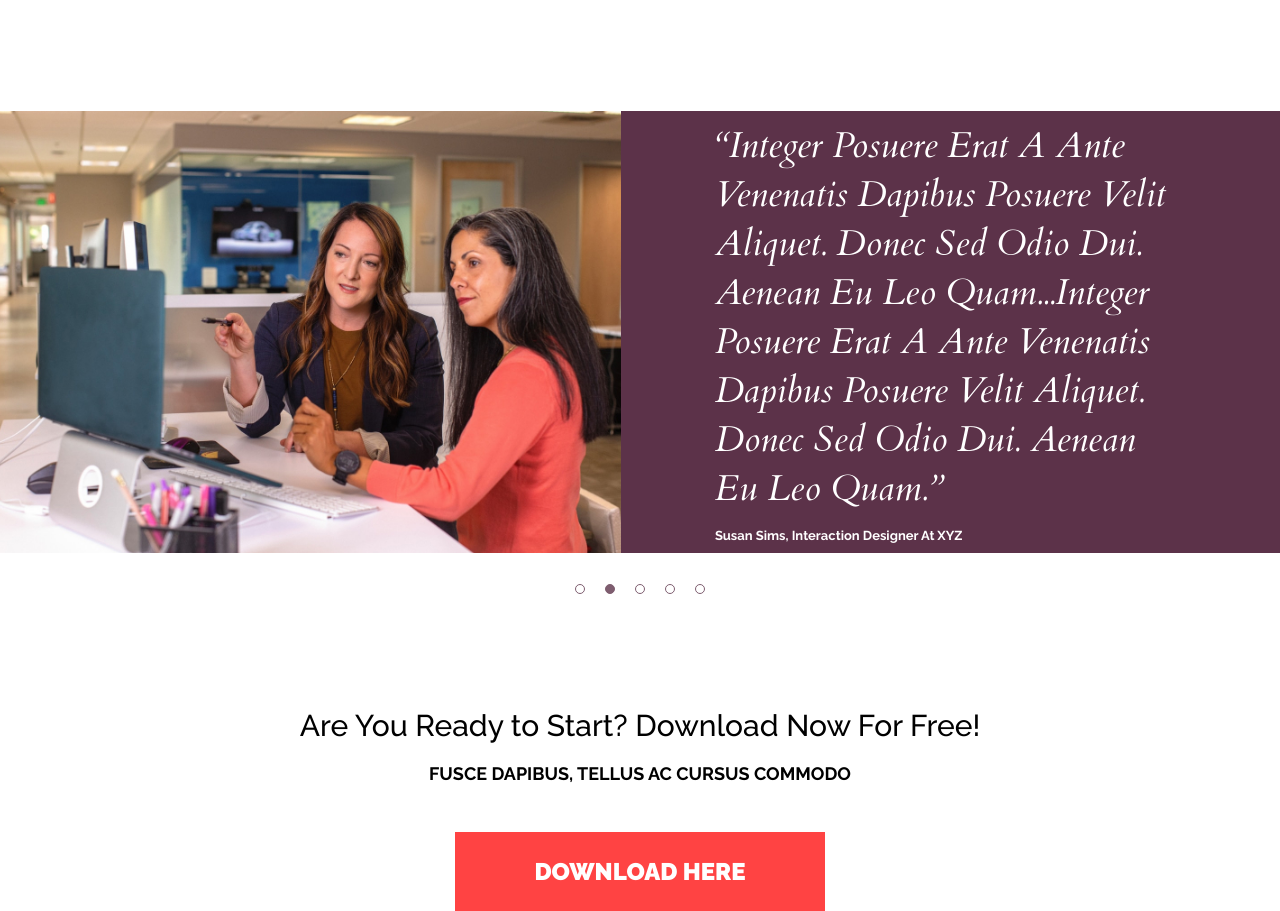
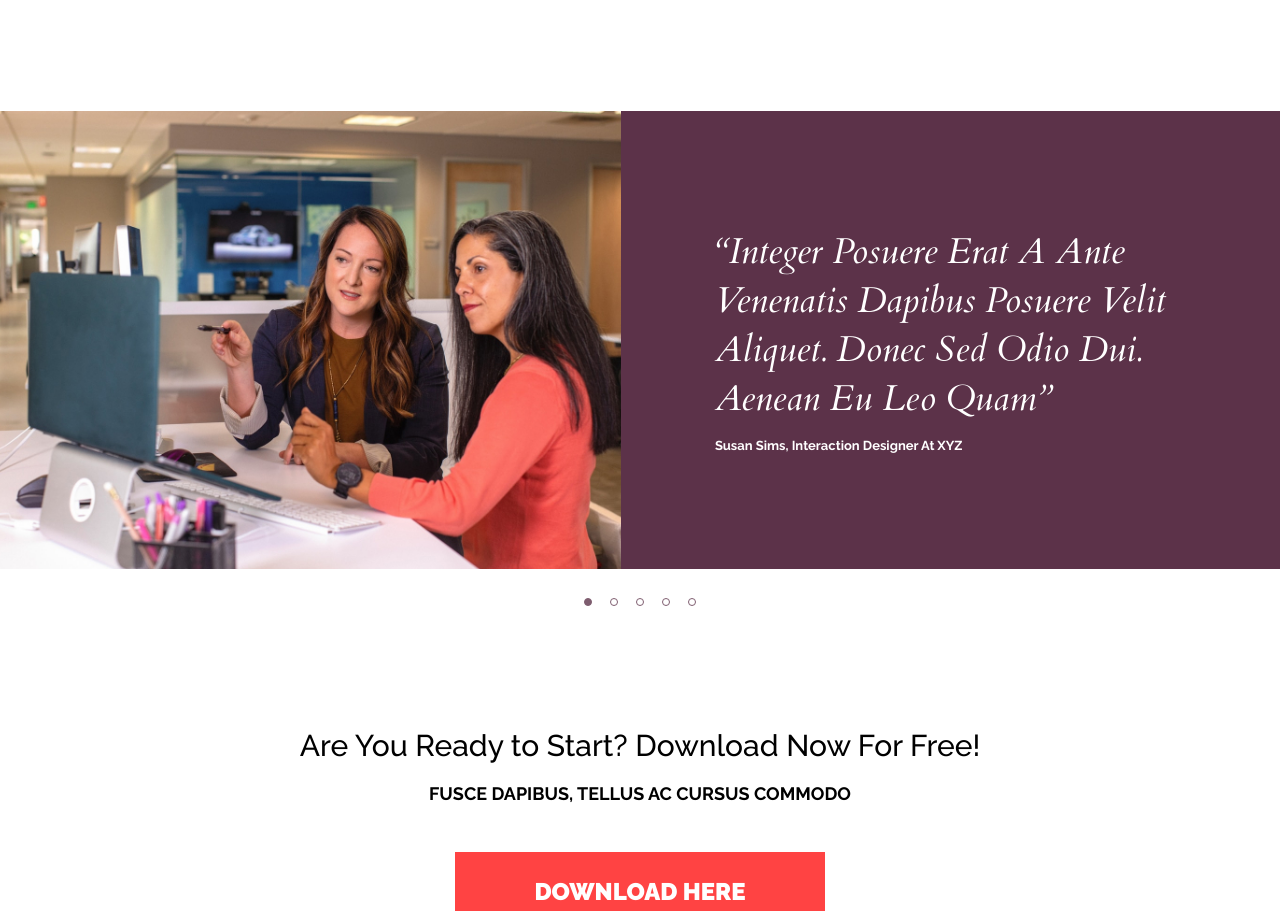
Before and after one commit to vadimbabich7/babich7, a website built with Parcel: page src/index.html in a window 1280 px wide. Shown: the part 3080-3991 px from the top of the page. Built offline with nearby package versions, Linux system fonts and the light colour scheme.

Commit message:
feat(maket-2): add slider in maket-2

```diff
--- a/src/index.html
+++ b/src/index.html
@@ -7,6 +7,7 @@
     <meta charset="UTF-8">
     <meta name="viewport" content="width=device-width, initial-scale=1.0">
     <title>ActiveBox</title>
+    <link rel="stylesheet" href="https://cdn.jsdelivr.net/npm/swiper@10/swiper-bundle.min.css" />
     <link rel="stylesheet" href="styles/style.scss">
 </head>
 <body>
@@ -327,13 +328,73 @@
             </article>
         </div>
     </div>
-    <div class="slider">
+    <div class="swiper slider-block">
+        <div class="swiper-wrapper">
+            <div class="swiper-slide slider">
+                <div class="slider__photo">
+                    <img class="slider__img" src="img/bg-woman.jpg" alt="background-woman">
+                </div>
+                <div class="slider__background">
+                    <div class="slider__text">
+                        <h2 class="slider__slogan">“Integer posuere erat a ante venenatis dapibus posuere velit aliquet. Donec sed odio dui. Aenean eu leo quam”</h2>
+                        <p class="slider__name">Susan Sims, Interaction Designer at XYZ</p>
+                    </div>
+                </div>
+            </div>
+            <div class="swiper-slide slider">
+                <div class="slider__photo">
+                    <img class="slider__img" src="img/bg-woman.jpg" alt="background-woman">
+                </div>
+                <div class="slider__background">
+                    <div class="slider__text">
+                        <h2 class="slider__slogan">“Integer posuere erat a ante venenatis dapibus posuere velit aliquet. Donec sed odio dui. Aenean eu leo quam”</h2>
+                        <p class="slider__name">Susan Sims, Interaction Designer at XYZ</p>
+                    </div>
+                </div>
+            </div>
+            <div class="swiper-slide slider">
+                <div class="slider__photo">
+                    <img class="slider__img" src="img/bg-woman.jpg" alt="background-woman">
+                </div>
+                <div class="slider__background">
+                    <div class="slider__text">
+                        <h2 class="slider__slogan">“Integer posuere erat a ante venenatis dapibus posuere velit aliquet. Donec sed odio dui. Aenean eu leo quam”</h2>
+                        <p class="slider__name">Susan Sims, Interaction Designer at XYZ</p>
+                    </div>
+                </div>
+            </div>
+            <div class="swiper-slide slider">
+                <div class="slider__photo">
+                    <img class="slider__img" src="img/bg-woman.jpg" alt="background-woman">
+                </div>
+                <div class="slider__background">
+                    <div class="slider__text">
+                        <h2 class="slider__slogan">“Integer posuere erat a ante venenatis dapibus posuere velit aliquet. Donec sed odio dui. Aenean eu leo quam”</h2>
+                        <p class="slider__name">Susan Sims, Interaction Designer at XYZ</p>
+                    </div>
+                </div>
+            </div>
+            <div class="swiper-slide slider">
+                <div class="slider__photo">
+                    <img class="slider__img" src="img/bg-woman.jpg" alt="background-woman">
+                </div>
+                <div class="slider__background">
+                    <div class="slider__text">
+                        <h2 class="slider__slogan">“Integer posuere erat a ante venenatis dapibus posuere velit aliquet. Donec sed odio dui. Aenean eu leo quam”</h2>
+                        <p class="slider__name">Susan Sims, Interaction Designer at XYZ</p>
+                    </div>
+                </div>
+            </div>
+        </div>
+        <div class="swiper-pagination "></div>
+    </div>
+    <!-- <div class="slider">
         <div class="slider__photo">
             <img class="slider__img" src="img/bg-woman.jpg" alt="background-woman">
         </div>
         <div class="slider__background">
             <div class="slider__text">
-                <h2 class="slider__slogan">“Integer posuere erat a ante venenatis dapibus posuere velit aliquet. Donec sed odio dui. Aenean eu leo quam...Integer posuere erat a ante venenatis dapibus posuere velit aliquet. Donec sed odio dui. Aenean eu leo quam.”</h2>
+                <h2 class="slider__slogan">“Integer posuere erat a ante venenatis dapibus posuere velit aliquet. Donec sed odio dui. Aenean eu leo quam”</h2>
                 <p class="slider__name">Susan Sims, Interaction Designer at XYZ</p>
             </div>
         </div>
@@ -344,7 +405,7 @@
             <li class="slider__item"></li>
             <li class="slider__item"></li>
         </ul>
-    </div>
+    </div> -->
     <div class="download">
         <article class="container">
             <h2 class="download__title">Are You Ready to Start? Download Now For Free!</h2>
@@ -397,5 +458,16 @@
                 Made with <span class="footer__signature_span">by Kamal Chaneman</span></p></div>
         </div>
     </footer>
+    <script src="https://cdn.jsdelivr.net/npm/swiper@10/swiper-bundle.min.js"></script>
+
+    <script>
+        var swiper = new Swiper(".slider-block", {
+          pagination: {
+            el: ".swiper-pagination",
+            clickable: true,
+          },
+        });
+      </script>
+
 </body>
 </html>
--- a/src/styles/style.scss
+++ b/src/styles/style.scss
@@ -16,6 +16,7 @@
     padding: 25px;
     border-style: none;
     cursor: pointer;
+    transition: box-shadow 0.5s linear;
 
     @media (max-width:1024px){
         max-width: 313px;
@@ -150,8 +151,8 @@
         }
 
         &:active {
-            color: #E71414;
-            border-bottom: 3px solid #E71414;
+            color: #dbe98d;
+            border-bottom: 3px solid #dbe98d;
         }
     }
 
@@ -567,35 +568,42 @@
 
     &__media{
         @include media();
-        // list-style: none;
-        // display: flex;
-        // column-gap: 5px;
+    }
+}
 
-        // &_link{
-        //     width: 32px;
-        //     height: 32px;
-        //     border: 1px solid #C6CBCD;
-        //     display: flex;
-        //     justify-content: center;
-        //     align-items: center;
-        //     transition: background 0.3s linear;
+.swiper{
+    margin-bottom: 114px;
+    padding-bottom: 45px;
 
-        //     &:hover{
-        //         background-color: #e26464;
-        //         transition: background 0.3s linear;
-        //         box-shadow: 0 0 10px rgba(0,0,0,0.2);
-        //     }
+    @media (max-width:1024px){
+        margin-bottom: 77.5px;
+        padding-bottom: 30px;
+    }
+    @media (max-width:767px){
+        margin-bottom: 34.5px;
+    }
+}
+.swiper-pagination{
+    bottom: 0;
+    column-gap: 10px;
+    display: flex;
+    justify-content: center;
+    align-items: center;
+}
 
-        //     &:active{
-        //         background-color: #db2626;
-        //     }
-        // }
-    }
+.swiper-pagination-bullet{
+    background-color: transparent;
+    border: 1px solid #7E5D6F;
+    opacity: 1;
+}
+
+.swiper-pagination-bullet-active {
+    background-color: #7E5D6F;
 }
 
 .slider{
     display: grid;
-    margin-bottom: 114px;
+    // margin-bottom: 31px;
     grid-template-columns: 0.97fr 1.03fr;
 
     @media (max-width:1024px){
@@ -606,11 +614,22 @@
         grid-template-columns: repeat(1, 1fr);
     }
 
+    &__photo{
+        position: relative;
+
+        @media (max-width:767px){
+            aspect-ratio: 1 / 0.66;
+        }
+    }
+
     &__img{
         width: 100%;
         height: 100%;
         object-fit: cover;
         display: flex;
+        position: absolute;
+        left: 0;
+        top: 0;
     }
 
     &__background{
@@ -618,11 +637,15 @@
         display: grid;
         justify-content: center;
         align-items: center;
-        padding: 10px 0;
+        padding: 116px 0;
+
+        @media (max-width:1024px){
+            padding: 47px 0 110px;
+        }
 
         @media (max-width:767px){
             grid-column: 1/3;
-            padding: 10px 0 95px;
+            padding: 0 25px 95px 20px;
         }
     }
 
```
